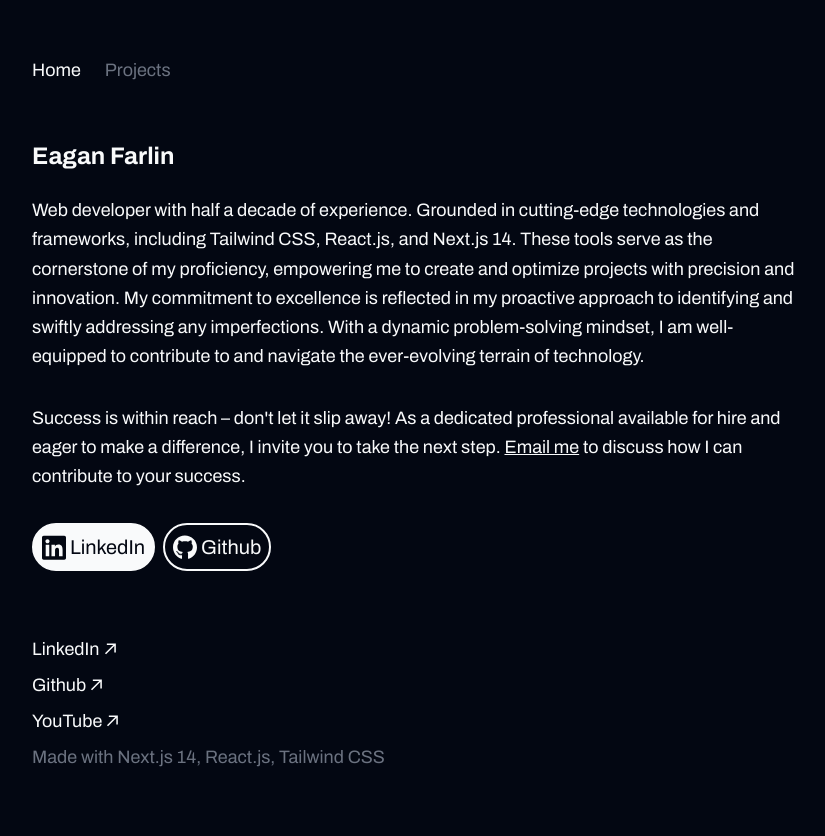
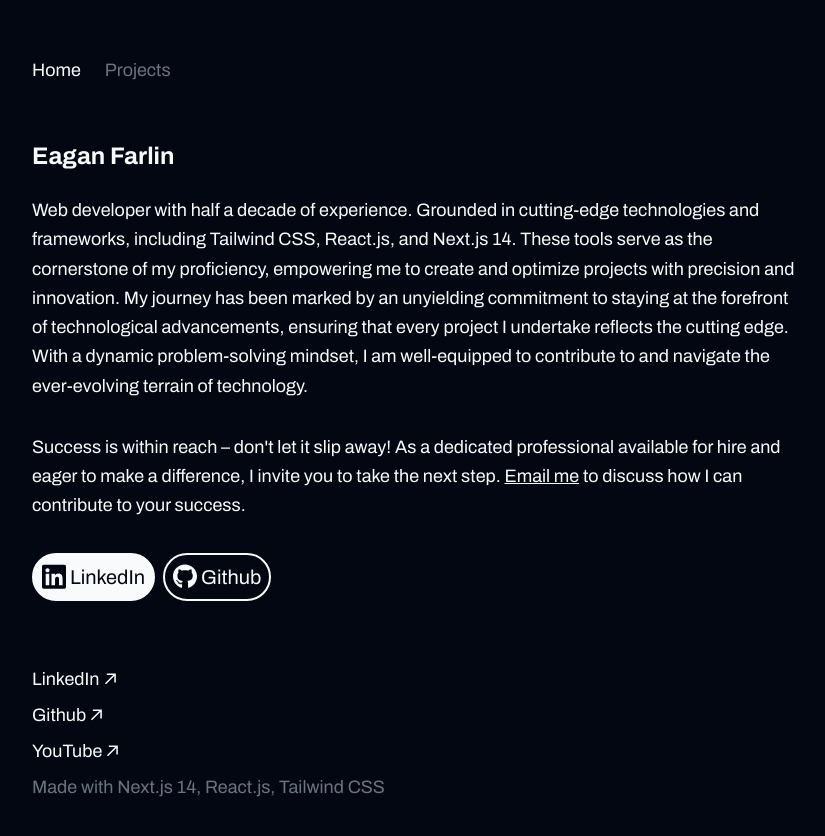
Before and after one commit to EaganFarlin/eaganfarlinDOTcom, a Next.js app: page / in a window 1280 px wide. Shown: the top 836 px of the page, without its empty margins (224-1049 px from the left). Built offline with nearby package versions, Linux system fonts and the light colour scheme.

Commit message:
Updated information

```diff
--- a/app/page.tsx
+++ b/app/page.tsx
@@ -12,11 +12,11 @@
           cutting-edge technologies and frameworks, including Tailwind CSS,
           React.js, and Next.js 14. These tools serve as the cornerstone of my
           proficiency, empowering me to create and optimize projects with
-          precision and innovation. My commitment to excellence is reflected in
-          my proactive approach to identifying and swiftly addressing any
-          imperfections. With a dynamic problem-solving mindset, I am
-          well-equipped to contribute to and navigate the ever-evolving terrain
-          of technology.
+          precision and innovation. My journey has been marked by an unyielding
+          commitment to staying at the forefront of technological advancements,
+          ensuring that every project I undertake reflects the cutting edge.
+          With a dynamic problem-solving mindset, I am well-equipped to
+          contribute to and navigate the ever-evolving terrain of technology.
         </p>
         <p className="mb-8">
           Success is within reach {"–"} don{"'"}t let it slip away! As a
```
